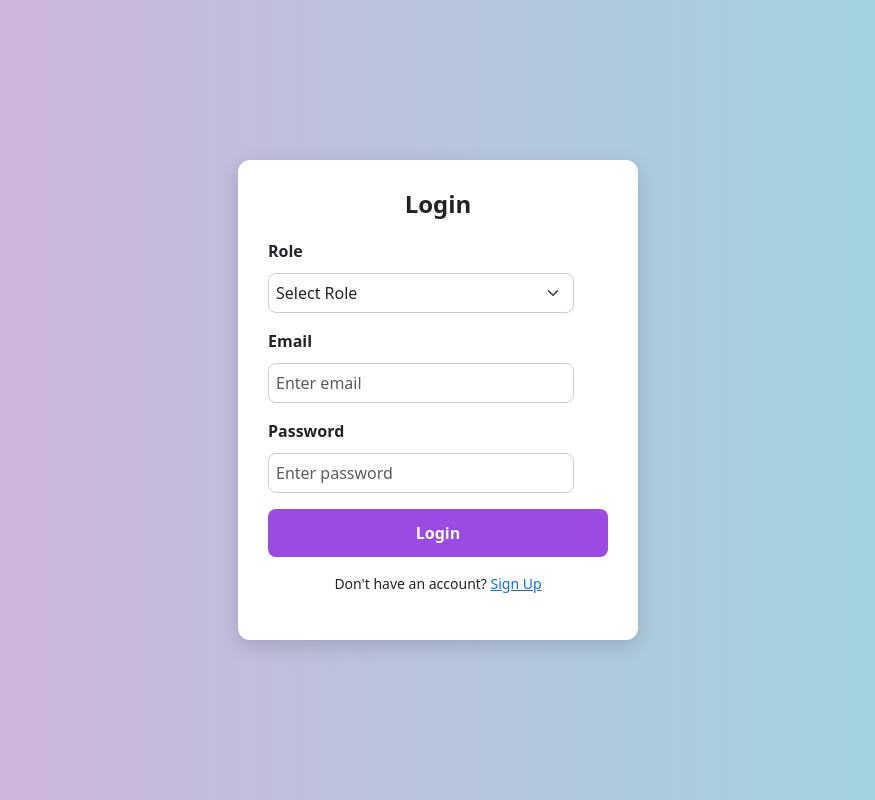
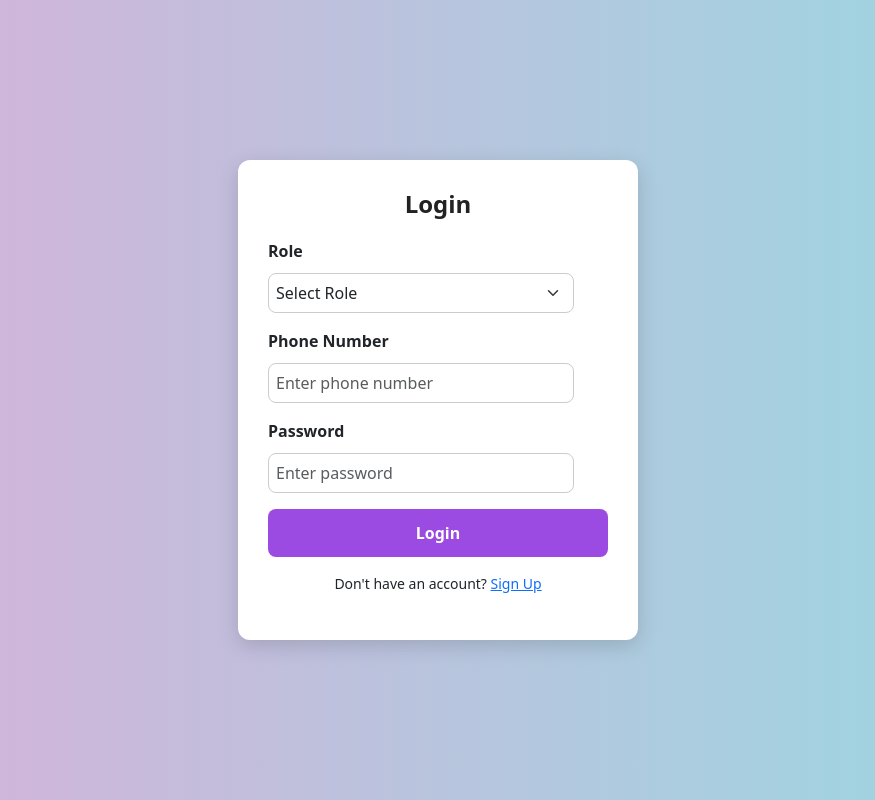
Before and after one commit to Kevi28JM/dental-management-system1, a Next.js app in the folder frontend/: page /login in a window 1280 px wide. Shown: the whole page, without its empty margins (202-1077 px from the left). Built offline with nearby package versions, Linux system fonts and the light colour scheme.

Commit message:
update login page

```diff
--- a/frontend/src/app/login/page.js
+++ b/frontend/src/app/login/page.js
@@ -10,16 +10,18 @@ import { ToastContainer } from 'react-toastify';
 
 
 const login = () => {
-  const [role, setRole] = useState("");
-  const [formData, setFormData] = useState({ email: "", password: "" });
-  const router = useRouter(); // For redirection after login
+  const [role, setRole] = useState(""); // State to store selected role
+  const [formData, setFormData] = useState({ phone: "", password: "" }); // State for user input
+  const router = useRouter(); // Next.js router for redirection
 
+  // Handle input field changes
   const handleChange = (e) => {
     setFormData({ ...formData, [e.target.name]: e.target.value });
   };
 
+  // Handle form submission for login
   const handleLogin = async (e) => {
-    e.preventDefault();
+    e.preventDefault(); // Prevent default form submission
     try {
       const response = await axios.post(`/api/login`, { role, ...formData });
 
@@ -49,16 +51,18 @@ const login = () => {
             </select>
           </div>
           <div className="mb-3">
-            <label className="form-label fw-bold">Email</label>
+            <label className="form-label fw-bold">Phone Number</label>
             <input
-              type="email"
+              type="text"
               className="form-control"
-              name="email"
-              placeholder="Enter email"
+              name="phone"
+              placeholder="Enter phone number"
               onChange={handleChange}
               required
             />
           </div>
+
+          {/* Password input field */}
           <div className="mb-3">
             <label className="form-label fw-bold">Password</label>
             <input
@@ -70,8 +74,12 @@ const login = () => {
               required
             />
           </div>
+
+          {/* Login button */}
           <button type="submit" className="btn btn-primary w-100">Login</button>
         </form>
+
+        {/* Signup link for new users */}
         <p className="mt-3">
           Don't have an account?{" "}
           <Link href="/signup">Sign Up</Link> {/* Use Next.js Link */}
--- a/frontend/src/app/signup/page.js
+++ b/frontend/src/app/signup/page.js
@@ -147,7 +147,7 @@ const signup = () => {
         {/* Login Link (Only for Assistant, Dentist, and Patient) */}
         {role && role !== "New Patient (Temporary Account)" && (
           <p className="login-link mt-3 text-center">
-          Already have an account? <Link href="/login" className="fw-bold text-primary">Login here</Link>
+          Already have an account? <Link href="/login">Login here</Link>
            </p>
 
         )}
```
